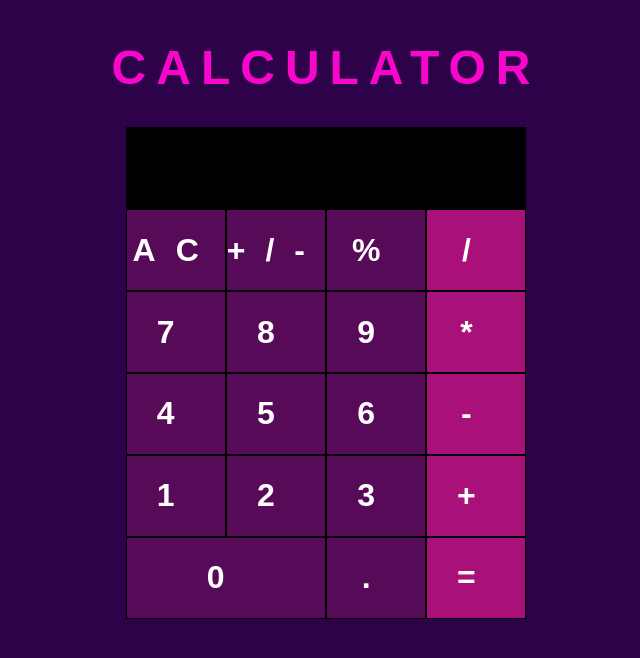
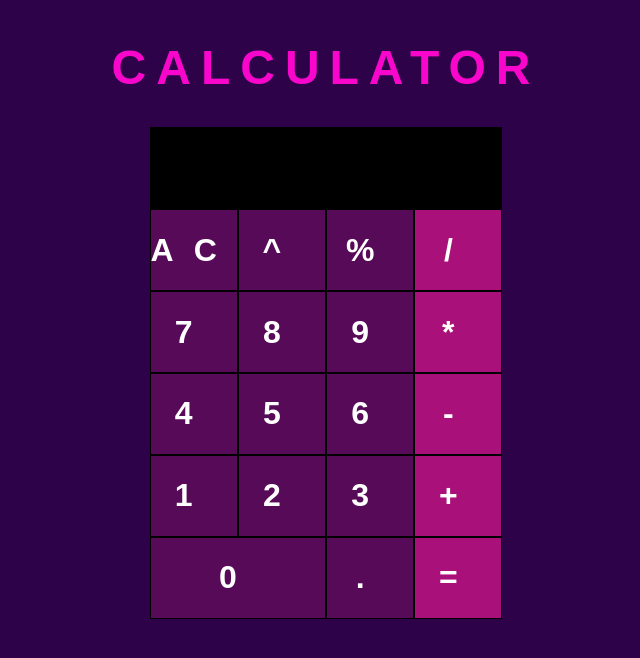
Before and after one commit to Lalit-kumar001/calculator, a plain HTML site: page index.html in a window 1280 px wide. Shown: the whole page, without its empty margins (314-954 px from the left). Drawn offline with Linux system fonts and the light colour scheme.

Commit message:
Update index.html

```diff
--- a/index.html
+++ b/index.html
@@ -14,8 +14,8 @@
 
      <div class="container">
         <div class="item item1" id="item-1">  </div>
-        <div class="item item2 wheat" id="item-2"> <h1>AC</h1></div>
-        <div class="item item3 wheat" id="item-3"><h1>+/-</h1></div>
+        <div class="item item2 wheat" id="item-2"> <h1> AC</h1></div>
+        <div class="item item3 wheat" id="item-3"><h1>^</h1></div>
         <div class="item item4 wheat" id="item-4"><h1>%</h1></div>
         <div class="item item5 red" id="item-5"><h1>/</h1></div>
         <div class="item item6 wheat" id="item-6"><h1>7</h1></div>
```
